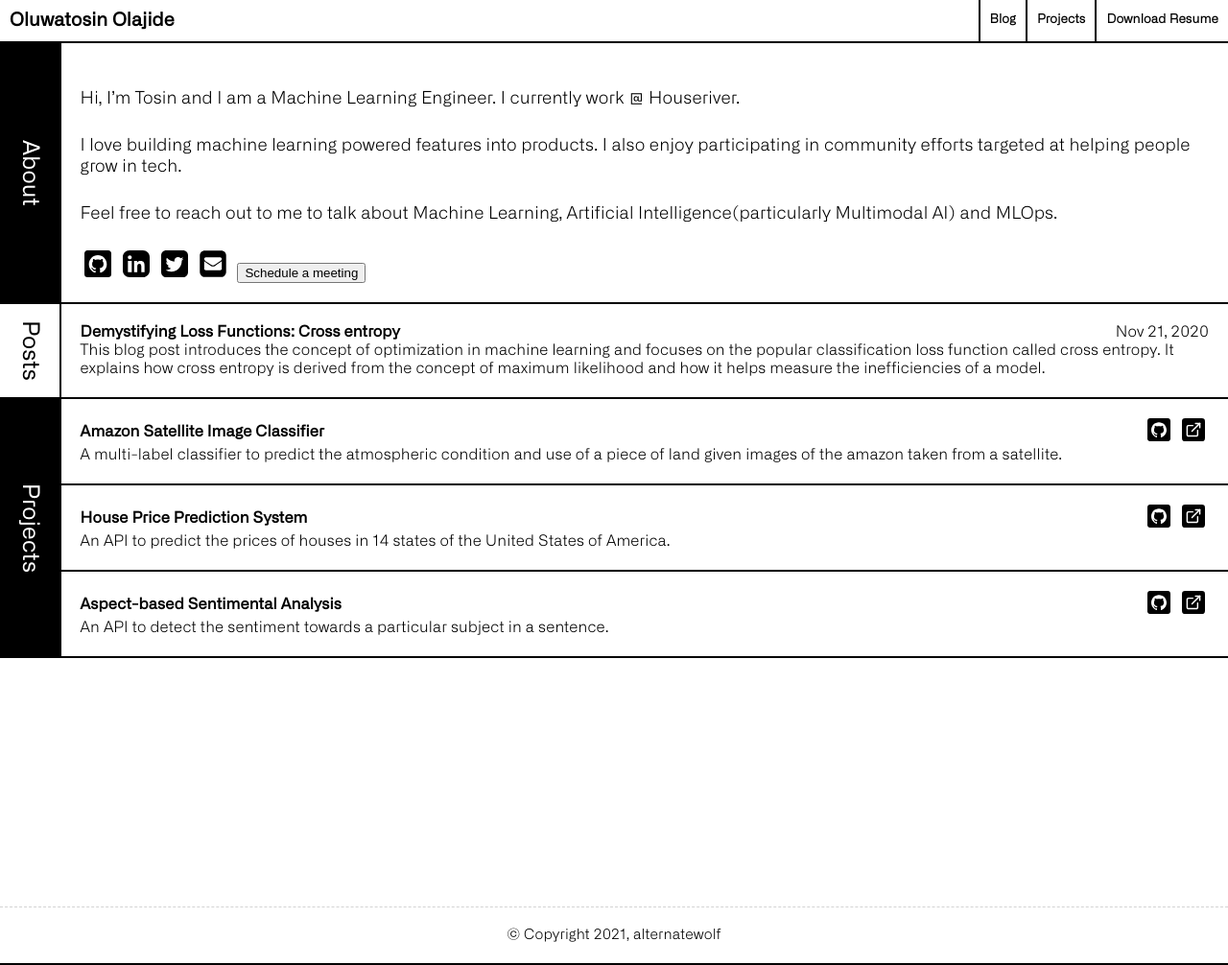
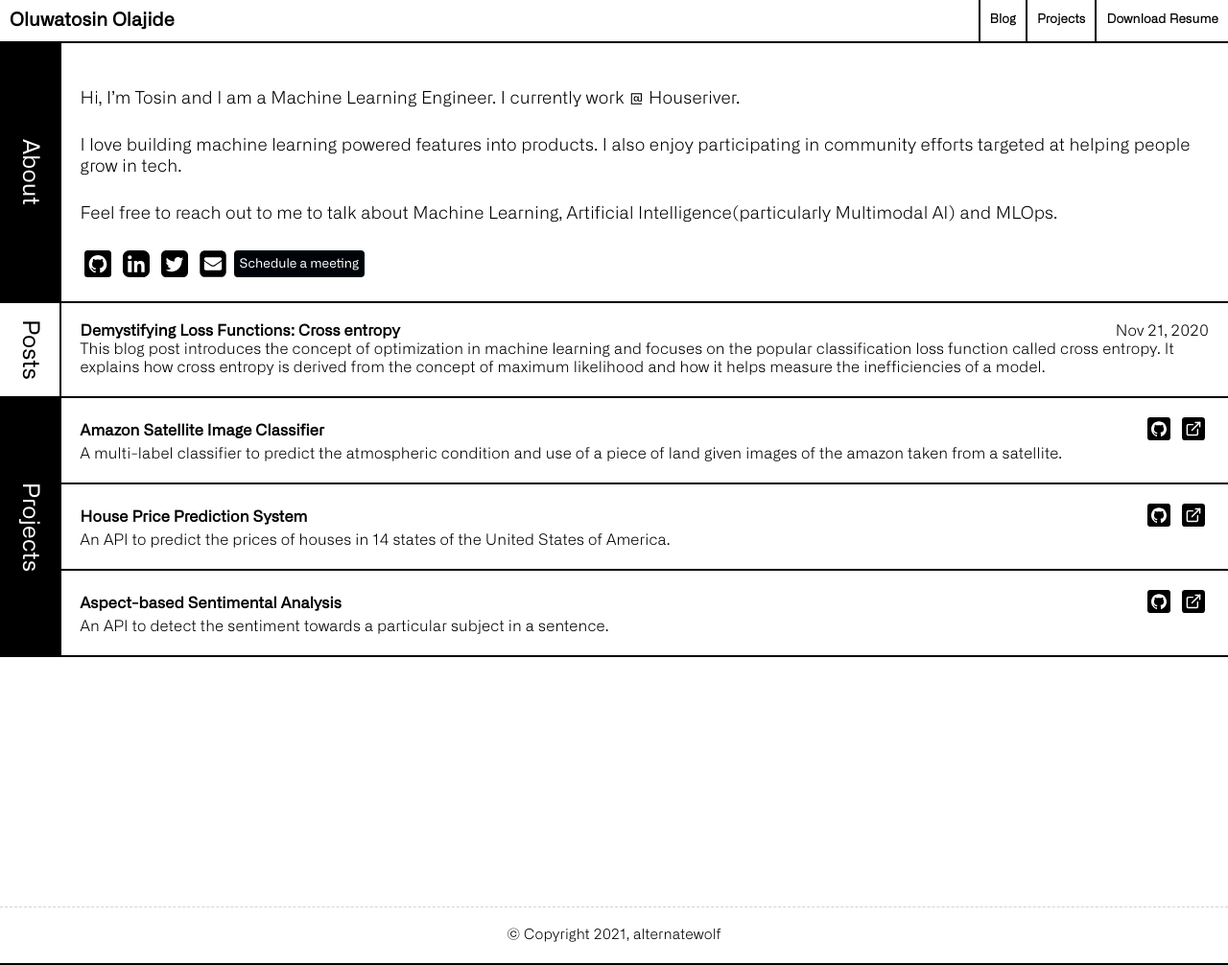
Before and after one commit to heisguyy/heisguyy.github.io, a Jekyll site: the page built from index.html, in a window 1280 px wide. Shown: the whole page at 96% size. Built offline with Jekyll 4.4.1, drawn with Linux system fonts in a browser that asks for light colours; a script that is not in the unit is left out.

Commit message:
Update index.html

```diff
--- a/index.html
+++ b/index.html
@@ -73,7 +73,7 @@ title: Oluwatosin Olajide
                                 (function (C, A, L) { let p = function (a, ar) { a.q.push(ar); }; let d = C.document; C.Cal = C.Cal || function () { let cal = C.Cal; let ar = arguments; if (!cal.loaded) { cal.ns = {}; cal.q = cal.q || []; d.head.appendChild(d.createElement("script")).src = A; cal.loaded = true; } if (ar[0] === L) { const api = function () { p(api, arguments); }; const namespace = ar[1]; api.q = api.q || []; typeof namespace === "string" ? (cal.ns[namespace] = api) && p(api, ar) : p(cal, ar); return; } p(cal, ar); }; })(window, "https://app.cal.com/embed/embed.js", "init");
                                 Cal("init");
                             </script>
-                            <button data-cal-link="heisguyy" title="Schedule a meeting with me">
+                            <button data-cal-link="heisguyy" title="Schedule a meeting with me" id="myButton">
                                 Schedule a meeting
                             </button>
                         </a>
```
